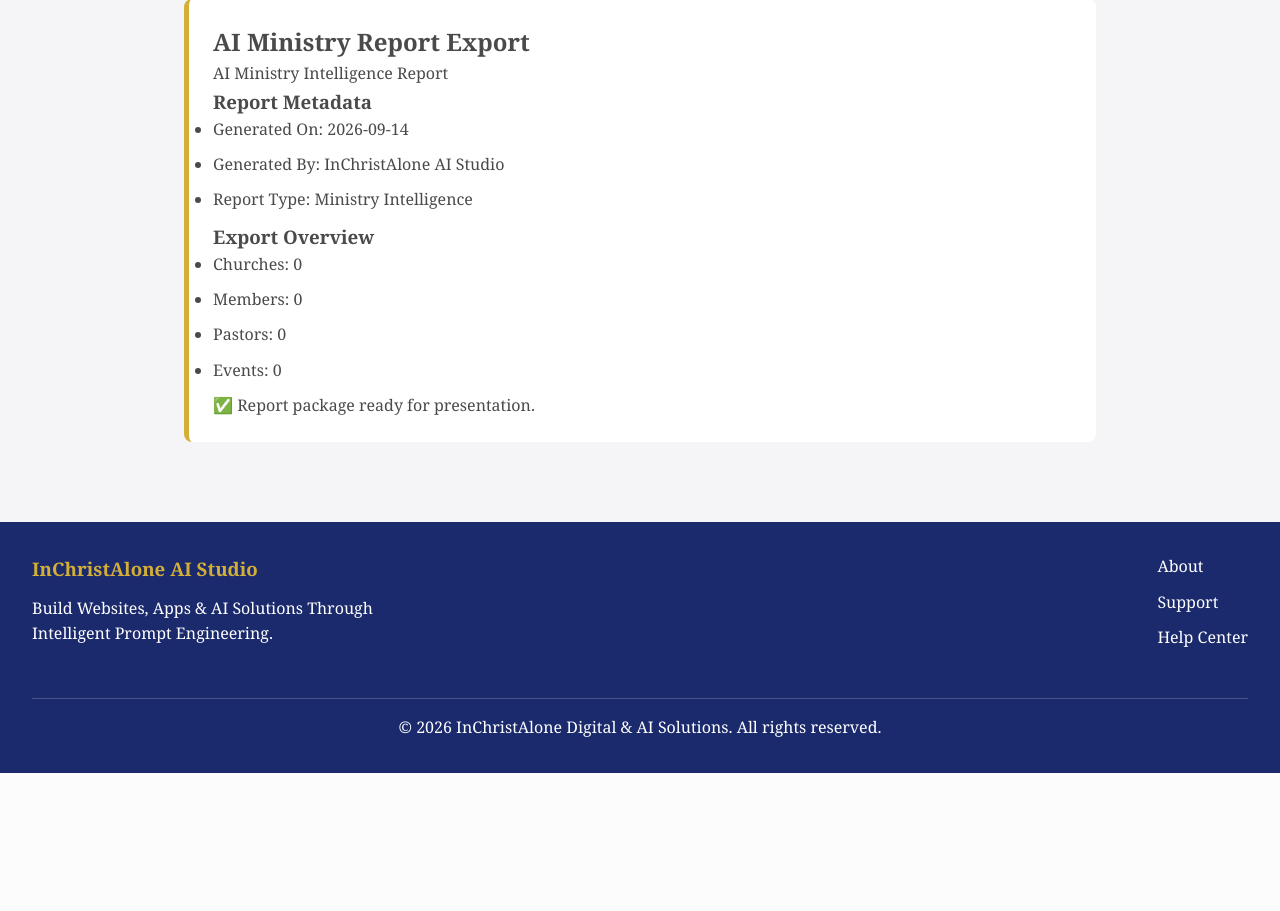
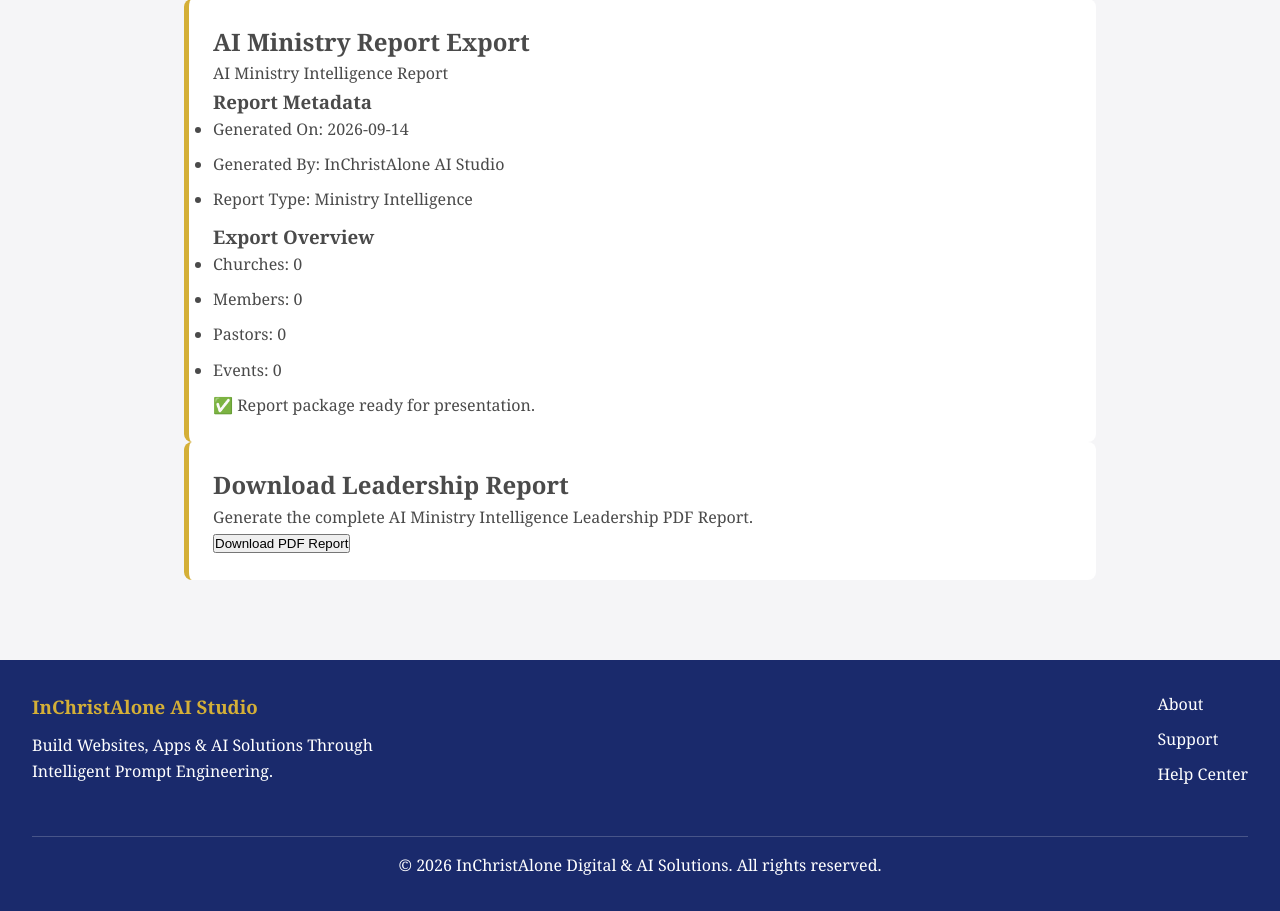
Before and after one commit to taiwolade-dot/InChristAlone-AI-Studio, a Flask app: page /ministry-intelligence in a window 1280 px wide. Shown: the part 4634-5545 px from the top of the page. Before the commit the page ends 5407 px from the top, so only its background shows below. Run offline with Flask 3, Linux system fonts and the light colour scheme; data that the repository does not hold is empty.

Commit message:
Add ministry intelligence download center

```diff
--- a/modules/ministry_intelligence/routes.py
+++ b/modules/ministry_intelligence/routes.py
@@ -1,6 +1,7 @@
 import json
+import os
 
-from flask import render_template
+from flask import render_template, send_file
 
 from . import ministry_intelligence_bp
 from .services import get_ministry_summary
@@ -16,6 +17,8 @@ from .alerts import generate_alert_report
 from .strategy import generate_strategy_report
 from .report import generate_ministry_report
 from .export import generate_export_report
+from .documents import generate_ministry_document
+from .pdf_generator import generate_pdf_report
 
 
 @ministry_intelligence_bp.route("/ministry-intelligence")
@@ -96,3 +99,62 @@ def dashboard():
         ministry_report=ministry_report,
         export_report=export_report
     )
+
+
+@ministry_intelligence_bp.route("/download-ministry-report")
+def download_ministry_report():
+
+    ministry_summary = get_ministry_summary()
+
+    health_score = calculate_ministry_health(
+        ministry_summary
+    )
+
+    analytics = generate_ministry_analytics()
+
+    network_report = generate_network_report()
+
+    prediction_report = generate_prediction_report(
+        ministry_summary,
+        analytics,
+        health_score
+    )
+
+    alert_report = generate_alert_report(
+        ministry_summary
+    )
+
+    strategy_report = generate_strategy_report(
+        prediction_report,
+        alert_report
+    )
+
+    ministry_report = generate_ministry_report(
+        ministry_summary,
+        health_score,
+        network_report,
+        prediction_report,
+        alert_report,
+        strategy_report
+    )
+
+    export_report = generate_export_report(
+        ministry_report
+    )
+
+    document = generate_ministry_document(
+        export_report
+    )
+
+    filename = "AI_Ministry_Intelligence_Leadership_Report.pdf"
+
+    generate_pdf_report(
+        document,
+        filename
+    )
+
+    return send_file(
+        filename,
+        as_attachment=True,
+        download_name=filename
+    )
--- a/modules/ministry_intelligence/templates/ministry_intelligence/dashboard.html
+++ b/modules/ministry_intelligence/templates/ministry_intelligence/dashboard.html
@@ -484,4 +484,23 @@ Events:
 </div>
 
 
+
+
+<div class="insight-card">
+
+<h2>Download Leadership Report</h2>
+
+<p>
+Generate the complete AI Ministry Intelligence Leadership PDF Report.
+</p>
+
+<a href="/download-ministry-report">
+<button>
+Download PDF Report
+</button>
+</a>
+
+</div>
+
+
 {% endblock %}
```
